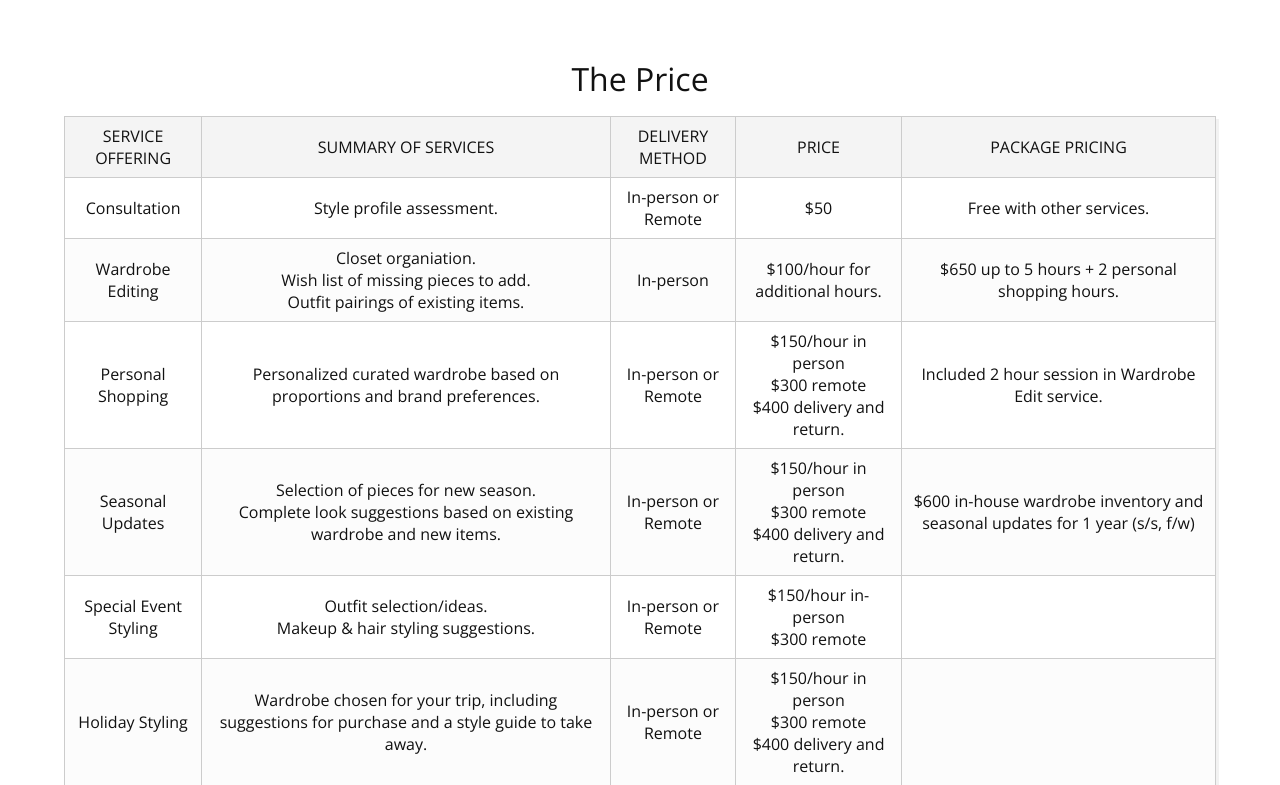
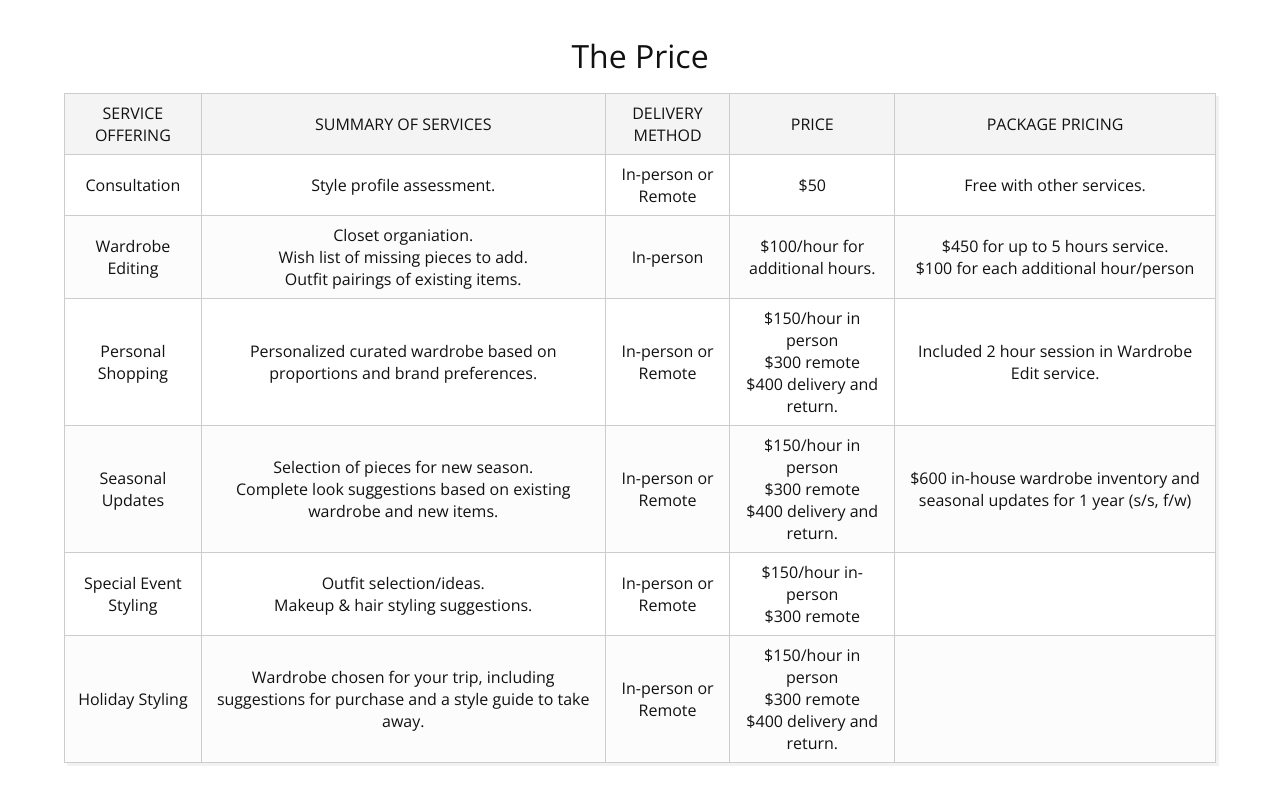
Before and after one commit to g-harel/g-harel.github-io, a PHP site: page /Sayra/index.html in a window 1280 px wide. Shown: the part 3280-4065 px from the top of the page. Run offline with PHP 8.4, Linux system fonts and the light colour scheme.

Commit message:
copy edits, again

```diff
--- a/Sayra/index.html
+++ b/Sayra/index.html
@@ -1,7 +1,7 @@
 <!DOCTYPE html>
 <head>
-    <title>Sayra Ashqar</title>
-    <meta name=”description” content=”TODO--160chars” />
+    <title>Unapologetic Stylist</title>
+    <meta name=”description” content=”As a personal styling wardrobe consultant, we will develop your own personal style and curate a wardrobe that will help you take on all your lifestyle needs.” />
     <link href="https://fonts.googleapis.com/css?family=Open+Sans:300,300i,400,400i,600" rel="stylesheet">
     <link rel='stylesheet' href='style.css' />
     <script src='script.js'></script>
@@ -54,7 +54,6 @@
                                     <li>Personal style influences you aim to replicate.</li>
                                     <li>Your favorite clothing brands and list of stores you shop in both online and in person.</li>
                                     <li>The most comfortable style shapes you enjoy wearing and clothing colors you gravitate to.</li>
-                                    <li>Your typical shopping budget: seasonal (spring/summer, fall/winter, or annual).</li>
                                     <li>Identify the HONEST size of your closet space to allocate necessary time for thorough wardrobe organization.</li>
                                     <li>Come up with a schedule for all future services (ex: personal shopping days, event date etc).</li>
                                 </ul>
@@ -80,7 +79,7 @@
                             </p>
                             <p><i>Pricing :</i>
                                 <ul style="text-align:left;margin-top:-15px;">
-                                    <li>$450 (up to 5 hours of organization)</li>
+                                    <li>$450 for up to 5 hours service</li>
                                     <li>$100 for each additional hour (other family members, spaces left undone etc.)</li>
                                     <li>$650 includes 2 hours of personal shopping to fulfill your "wish list" (personal shopping $150/hr normally, done 1 on 1)</li>
                                 </ul>
@@ -90,7 +89,7 @@
                             <p>Personal shopping is one of our specialty services. No matter what your shopping habits are; whether you prefer to shop together one on one, feel more comfortable trying on items in your home, or juggling Super Mama multiple schedules with little time to waste, we will come up with the best and most convenient plan to get you the "goods."</p>
                             <p>Based on your preferred method of shopping, you will have:
                                 <ul style="text-align:left;margin-top:-15px;">
-                                    <li>Personalized curated pieces grouped by style and seize selected for you beforehand.</li>
+                                    <li>Personalized curated pieces grouped by style and size selected for you beforehand.</li>
                                     <li>All "wish list" items picked out and ready to try.</li>
                                     <li>A list of full outfits including matching accessories based on all new and older pieces in your existing closet.</li>
                                     <li>Suggested pieces, worth a try on to take your look to the next level.</li>
@@ -98,9 +97,9 @@
                             </p>
                             <p><i>Pricing :</i>
                                 <ul style="text-align:left;margin-top:-15px;">
-                                    <li>$450 (up to 5 hours of organization)</li>
-                                    <li>$100 for each additional hour (other family members, spaces left undone etc.)</li>
-                                    <li>$650 includes 2 hours of personal shopping to fulfill your "wish list" (personal shopping $150/hr normally, done 1 on 1)</li>
+                                    <li>$150/hour one on one</li>
+                                    <li>$300 remote service until final choices satisfy your needs</li>
+                                    <li>$400 home delivery with returns included.</li>
                                 </ul>
                             </p>
                         </div>
@@ -110,19 +109,19 @@
                                 <ul style="text-align:left;margin-top:-15px;">
                                     <li>We will update your wardrobe with the industry's "go-to" pieces that will take you into the new season.</li>
                                     <li>We will make sure to stick with the stores and brands you have become most comfortable with.</li>
-                                    <li>Created outfits based on new purchases, building on what you already have from previous seasons.</li>
+                                    <li>Create outfits based on new purchases, building on what you already have from previous seasons.</li>
                                     <li>Suggest new designer items, we think you might want to try.</li>
                                 </ul>
                             </p>
-                            <p><b>Special Event Styling Weddings/Graduation/Formal Events etc.</b> can also be arranged for our clients who want shake things up and are unsure of what to wear for a particular themed party. Whether you want to buy yourself a whole new outfit, or choose to update one from your exiting wardrobe, we'll make sure you look fabulous and truly timeless for that special occasion.<br/>** hair and makeup suggestions can be provided and use of our in-house stylists are available with inquiry.</p>
-                            <p>A <b>Holiday styling package</b> is available as well.No matter where you are headed, we will get that wardrobe organized so you have one less person in your family to pack for. We will help you create and easy wardrobe to select from based on the location of your trip,  the current trends suited to the climate and take into consideration what will be the most comfortable to wear during all those planned activities. Included in this service is a "go-to style guide" that you will be able to take and refer back to during your holiday, allowing for a easy and stress free dressing.</p>
+                            <p><b>Special Event Styling (weddings/graduation/formal events)</b> can also be arranged for our clients who want shake things up and are unsure of what to wear for a particular themed party. Whether you want to buy yourself a whole new outfit, or update an existing one from your current wardrobe, we'll make sure you look fabulous and truly timeless for that special occasion.<br/>** hair and makeup suggestions can be provided and use of our in-house stylists are available with inquiry.</p>
+                            <p>A <b>Holiday styling package</b> is available as well. No matter where you're headed, we' ll get that wardrobe organized so you have ONE LESS person in your family to pack for. We will help you create an easy wardrobe to select from taking into consideration: the location of your trip, current trends suited to the climate and the most comfortable options for all your planned activities. Included in this service is a "go-to style guide" to take with you so everything is preplanned, organized, easy and stress free during your trip.</p>
                             <p><i>Pricing :</i>
                                 <ul style="text-align:left;margin-top:-15px;">
                                     <li>$150/hr shopping with the client in store.</li>
                                     <li>$150 per special event.</li>
-                                    <li>$300, all suggested pieces selected online and sent to the client via email.</li>
-                                    <li>$400, all items selected without the client and brought directly to the home (includes all returns and associated travel costs).</li>
-                                    <li>$400, One year of seasonal wardrobe updates, includes an in house wardrobe inventory.</li>
+                                    <li>$300, all suggested pieces selected online and sent to the client via email, until service is completed.</li>
+                                    <li>$400, delivery and return for selected items without the client (includes travel costs for all trips necessary).</li>
+                                    <li>$600, one year of seasonal wardrobe updates, includes an in house wardrobe inventory.</li>
                                 </ul>
                             </p>
                         </div>
@@ -181,7 +180,7 @@
                         <td>Closet organiation. <br/>Wish list of missing pieces to add. <br/>Outfit pairings of existing items.</td>
                         <td>In-person</td>
                         <td>$100/hour for additional hours.</td>
-                        <td>$650 up to 5 hours + 2 personal shopping hours.</td>
+                        <td>$450 for up to 5 hours service.<br>$100 for each additional hour/person</td>
                     </tr>
                     <tr>
                         <td>Personal Shopping</td>
--- a/Sayra/style.css
+++ b/Sayra/style.css
@@ -33,7 +33,7 @@ html, body {
 }
 
 body {
-    background: url(res/full.jpg) #fff center 50% no-repeat;
+    background: url(res/full.jpg) #fff center 40% no-repeat;
     background-size: cover;
     min-width: 1000px;
 }
```
